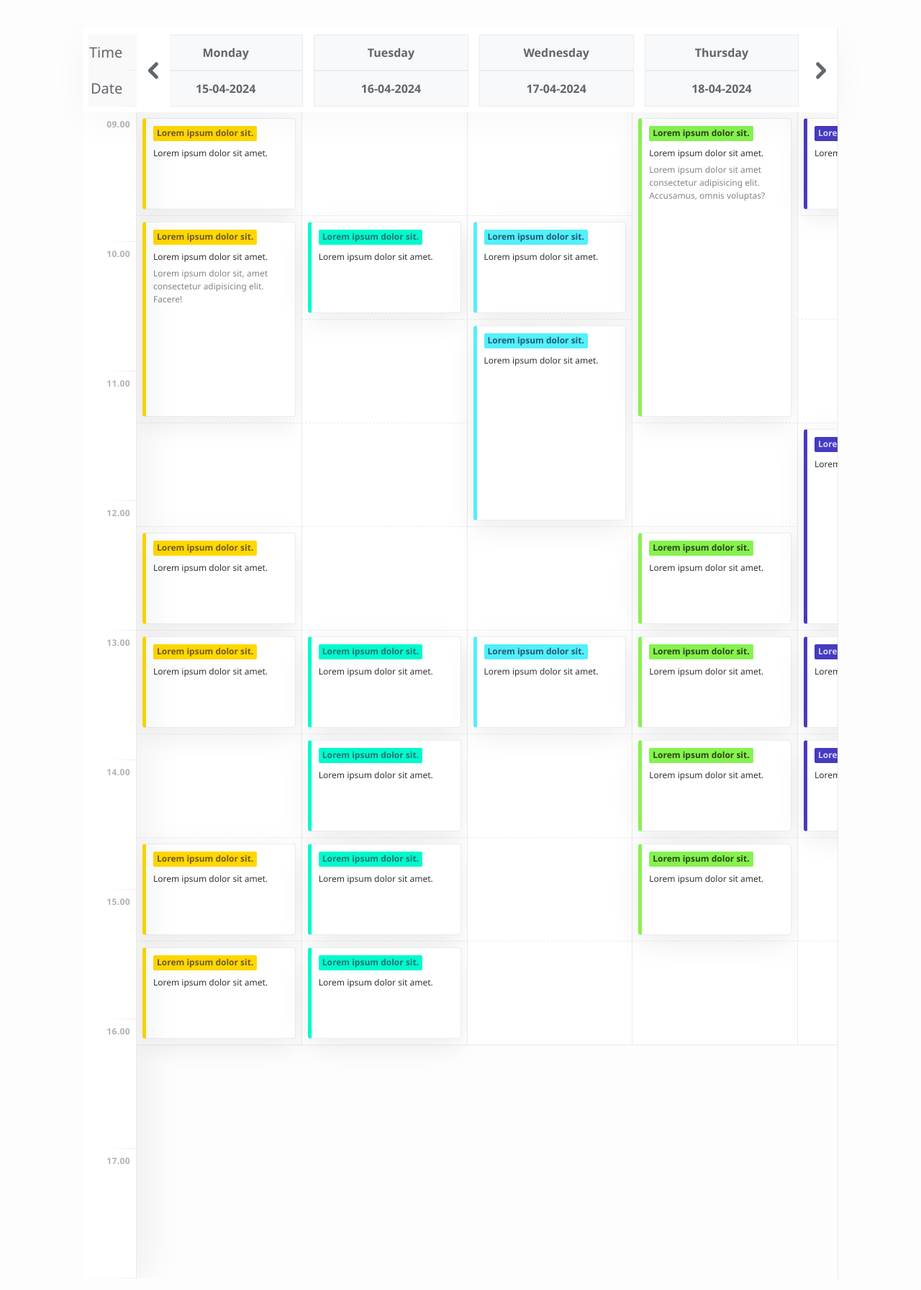
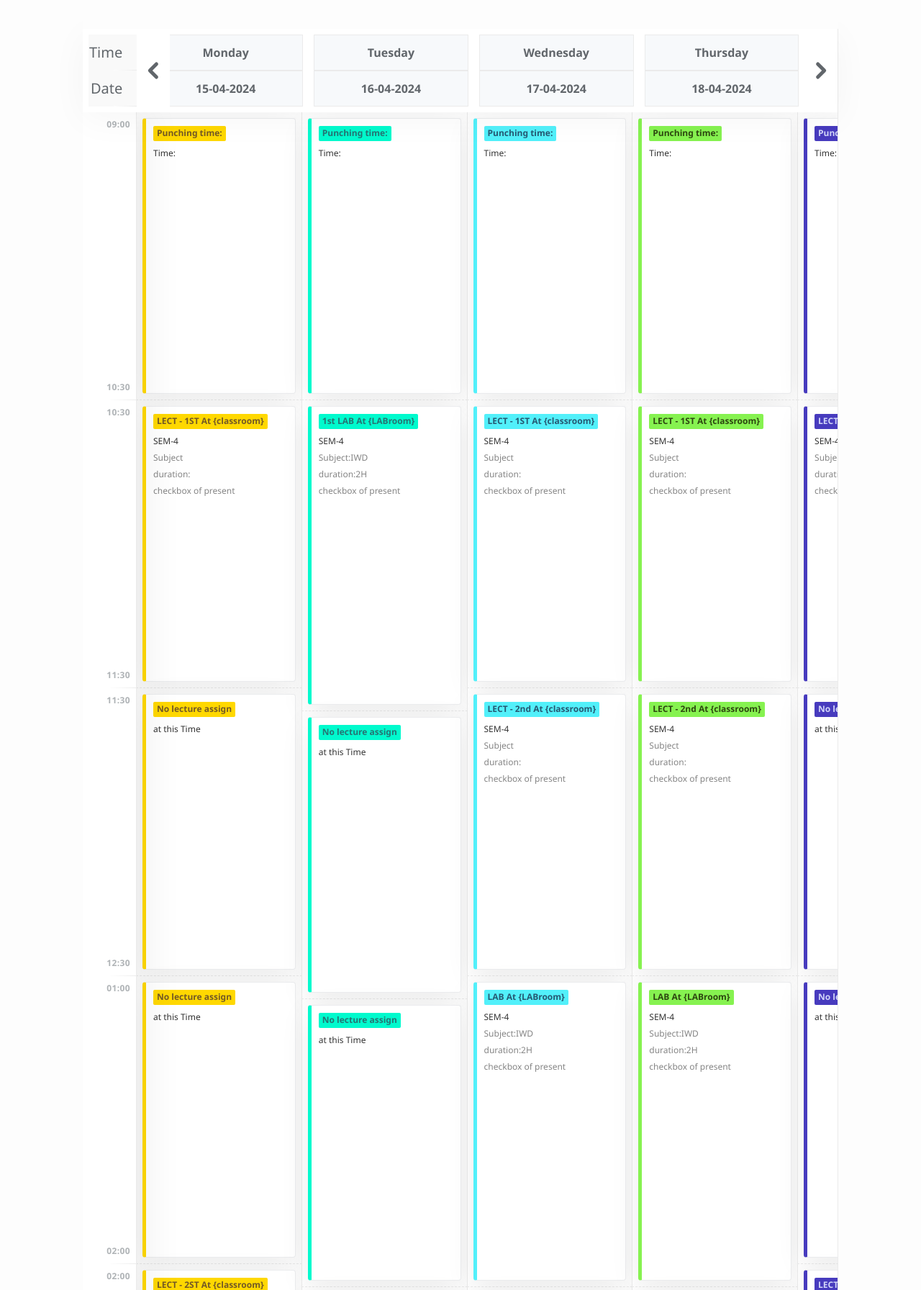
Before and after one commit to Dhruvil-prajapati-19/FacultyAttendanceSystem, a Django app: page /index/ in a window 1280 px wide. Shown: the part 371-2163 px from the top of the page at 72% size. Run offline with Django 5.2, Linux system fonts and the light colour scheme; some libraries are stand-ins or nearby versions.

Commit message:
add static timetable at index.html

```diff
--- a/static/css/styles.css
+++ b/static/css/styles.css
@@ -151,7 +151,7 @@ time {
   border: 1px solid #ebebeb;
   border-top: 0;
   background: var(--body-bg);
-  height: 9em;
+  height: 400px;
   padding: 1em;
   display: flex;
   flex-direction: column;
@@ -185,12 +185,7 @@ time {
   background: linear-gradient(to left, var(--bd-color), var(--body-bg));
 }
 
-.double {
-  height: 18em;
-}
-.treble {
-  height: 27em;
-}
+
 
 .details {
   border-radius: 4px;
--- a/templates/index.html
+++ b/templates/index.html
@@ -17,6 +17,14 @@
   <link rel="stylesheet" href="{% static 'css/result.css' %}">
   <link href="{% static 'css/styles.css' %}" rel="stylesheet">
   <title>Result</title>
+  <style>
+    .double {
+  height: 20em;
+}
+.treble {
+  height: 27em;
+}
+  </style>
 </head>
 <body>
   <form method="GET" action="{% url 'calendar' %}">
@@ -95,249 +103,412 @@
       <div class="tracks syncscroll" name="myElements">
         <div class="track time">
           <div class="entry">
-            <time>09.00</time>
+            <time>09:00</time>
+            <time>10:30</time>
           </div>
           <div class="entry">
-            <time>10.00</time>
+            <time>10:30</time>
+            <time>11:30</time>
           </div>
           <div class="entry">
-            <time>11.00</time>
+            <time>11:30</time>
+            <time>12:30</time>
           </div>
           <div class="entry">
-            <time>12.00</time>
+            <time>01:00</time>
+            <time>02:00</time>
           </div>
           <div class="entry">
-            <time>13.00</time>
+            <time>02:00</time>
+            <time>03:00</time>
           </div>
           <div class="entry">
-            <time>14.00</time>
+            <time>03:10</time>
+            <time>04:10</time>
           </div>
           <div class="entry">
-            <time>15.00</time>
+            <time>04:10</time>
+            <time>05:10</time>
           </div>
           <div class="entry">
-            <time>16.00</time>
+            <time>05:10</time>
+            <time>06:10</time>
           </div>
           <div class="entry">
-            <time>17.00</time>
           </div>
         </div>
+  <!--Monday-->
         <div class="track yellow">
           <div class="entry">
             <div class="details">
-              <h3>Lorem ipsum dolor sit.</h3>
-              <p>Lorem ipsum dolor sit amet.</p>
+              <h3>Punching time:</h3>
+              <p>Time:</p>
             </div>
           </div>
-          <div class="entry double">
+
+          <div class="entry">
             <div class="details">
-              <h3>Lorem ipsum dolor sit.</h3>
-              <p>Lorem ipsum dolor sit amet.</p>
-              <p>Lorem ipsum dolor sit, amet consectetur adipisicing elit. Facere!</p>
+              <h3>LECT - 1ST At {classroom}</h3>
+              <p>SEM-4</p>
+              <p>Subject</p>
+              <p>duration:</p>
+              <p>checkbox of present</p>
             </div>
           </div>
+
+          <div class="entry">
+            <div class="details">
+            <h3>No lecture assign</h3>
+            <p>at this Time</p>
+            </div>
+          </div>
+
+          <div class="entry">
+            <div class="details">
+              <h3>No lecture assign</h3>
+              <p>at this Time</p>
+              </div>
+          </div>
+
+          <div class="entry">
+            <div class="details">
+              <h3>LECT - 2ST At {classroom}</h3>
+              <p>SEM-4</p>
+              <p>Subject</p>
+              <p>duration:</p>
+              <p>checkbox of present</p>
+            </div>
+          </div>
+
+          <div class="entry treble">
+            <div class="details">
+              <h3>1st LAB  At {LABroom}</h3>
+              <p>SEM-4</p>
+              <p>Subject:IWD</p>
+              <p>duration:2H</p>
+              <p>checkbox of present</p>
+            </div>
+          </div>
+
+          <div class="entry">
+            <div class="details">
+              <h3>Punching out</h3>
+              <p>Time</p>
+            </div>
+          </div>
+
           <div class="entry">
           </div>
+
+        </div>
+
+        <!--TUESDAY-->
+        <div class="track turq">
           <div class="entry">
             <div class="details">
-              <h3>Lorem ipsum dolor sit.</h3>
-              <p>Lorem ipsum dolor sit amet.</p>
+              <h3>Punching time:</h3>
+              <p>Time:</p>
+            </div>
+          </div>
+
+          <div class="entry treble">
+            <div class="details">
+              <h3> 1st LAB  At {LABroom}</h3>
+              <p>SEM-4</p>
+              <p>Subject:IWD</p>
+              <p>duration:2H</p>
+              <p>checkbox of present</p>
+            </div>
+          </div>
+
+          <div class="entry">
+            <div class="details">
+              <h3>No lecture assign</h3>
+              <p>at this Time</p>
+              </div>
+          </div>
+
+          <div class="entry">
+            <div class="details">
+              <h3>No lecture assign</h3>
+              <p>at this Time</p>
+              </div>
+          </div>
+
+          <div class="entry">
+          <div class="details">
+              <h3>LECT - 2nd At {classroom}</h3>
+              <p>SEM-4</p>
+              <p>Subject</p>
+              <p>duration:</p>
+              <p>checkbox of present</p>
+            </div>
+          </div>
+
+          <div class="entry">
+            <div class="details">
+              <h3>LECT - 3ed At {classroom}</h3>
+              <p>SEM-4</p>
+              <p>Subject</p>
+              <p>duration:</p>
+              <p>checkbox of present</p>
+            </div>
+          </div>
+
+          <div class="entry">
+            <div class="details">
+              <h3>Punching out time:</h3>
+              <p>Time:</p>
+            </div>
+          </div>
+
+      <!--Wednesday-->
+        </div>
+        <div class="track blue">
+
+          <div class="entry">
+            <div class="details">
+              <h3>Punching time:</h3>
+              <p>Time:</p>
+            </div>
+          </div>
+
+          <div class="entry">
+            <div class="details">
+              <h3>LECT - 1ST At {classroom}</h3>
+              <p>SEM-4</p>
+              <p>Subject</p>
+              <p>duration:</p>
+              <p>checkbox of present</p>
+            </div>
+          </div>
+
+          <div class="entry">
+            <div class="details">
+              <h3>LECT - 2nd At {classroom}</h3>
+              <p>SEM-4</p>
+              <p>Subject</p>
+              <p>duration:</p>
+              <p>checkbox of present</p>
+            </div>
+          </div>
+
+          <div class="entry treble">
+            <div class="details">
+              <h3>LAB  At {LABroom}</h3>
+              <p>SEM-4</p>
+              <p>Subject:IWD</p>
+              <p>duration:2H</p>
+              <p>checkbox of present</p>
+            </div>
+          </div>
+
+             <div class="entry treble">
+            <div class="details">
+              <h3>LAB  At {LABroom}</h3>
+              <p>SEM-4</p>
+              <p>Subject:IWD</p>
+              <p>duration:2H</p>
+              <p>checkbox of present</p>
+            </div>
+          </div>
+
+          <div class="entry">
+            <div class="details">
+              <h3>Punching out time:</h3>
+              <p>Time:</p>
+            </div>
+          </div>
+
+        </div>
+
+      <!--thursday-->
+        <div class="track green">
+
+          <div class="entry">
+            <div class="details">
+              <h3>Punching time:</h3>
+              <p>Time:</p>
+            </div>
+          </div>
+
+          <div class="entry">
+            <div class="details">
+              <h3>LECT - 1ST At {classroom}</h3>
+              <p>SEM-4</p>
+              <p>Subject</p>
+              <p>duration:</p>
+              <p>checkbox of present</p>
+            </div>
+          </div>
+
+          <div class="entry">
+            <div class="details">
+              <h3>LECT - 2nd At {classroom}</h3>
+              <p>SEM-4</p>
+              <p>Subject</p>
+              <p>duration:</p>
+              <p>checkbox of present</p>
+            </div>
+          </div>
+
+          <div class="entry treble">
+            <div class="details">
+              <h3>LAB  At {LABroom}</h3>
+              <p>SEM-4</p>
+              <p>Subject:IWD</p>
+              <p>duration:2H</p>
+              <p>checkbox of present</p>
+            </div>
+          </div>
+
+             <div class="entry treble">
+            <div class="details">
+              <h3>LAB  At {LABroom}</h3>
+              <p>SEM-4</p>
+              <p>Subject:IWD</p>
+              <p>duration:2H</p>
+              <p>checkbox of present</p>
+            </div>
+          </div>
+
+          <div class="entry">
+            <div class="details">
+              <h3>Punching out time:</h3>
+              <p>Time:</p>
+            </div>
+          </div>
+
+        </div>
+      <!--friday-->
+        <div class="track purple">
+
+          <div class="entry">
+            <div class="details">
+              <h3>Punching time:</h3>
+              <p>Time:</p>
+            </div>
+          </div>
+
+          <div class="entry">
+            <div class="details">
+              <h3>LECT - 1ST At {classroom}</h3>
+              <p>SEM-4</p>
+              <p>Subject</p>
+              <p>duration:</p>
+              <p>checkbox of present</p>
+            </div>
+          </div>
+
+          <div class="entry">
+            <div class="details">
+            <h3>No lecture assign</h3>
+            <p>at this Time</p>
+            </div>
+          </div>
+
+          <div class="entry">
+            <div class="details">
+              <h3>No lecture assign</h3>
+              <p>at this Time</p>
+              </div>
+          </div>
+
+          <div class="entry">
+            <div class="details">
+              <h3>LECT - 2ST At {classroom}</h3>
+              <p>SEM-4</p>
+              <p>Subject</p>
+              <p>duration:</p>
+              <p>checkbox of present</p>
+            </div>
+          </div>
+
+          <div class="entry treble">
+            <div class="details">
+              <h3>1st LAB  At {LABroom}</h3>
+              <p>SEM-4</p>
+              <p>Subject:IWD</p>
+              <p>duration:2H</p>
+              <p>checkbox of present</p>
+            </div>
+          </div>
+
+          <div class="entry">
+            <div class="details">
+              <h3>Punching out</h3>
+              <p>Time</p>
+            </div>
+          </div>
+
+          <div class="entry">
+          </div>
+
+        </div>
+
+        <!--Saturday-->
+        <div class="track gray">
+
+          <div class="entry">
+            <div class="details">
+              <h3>Punching time:</h3>
+              <p>Time:</p>
             </div>
           </div>
           <div class="entry">
             <div class="details">
-              <h3>Lorem ipsum dolor sit.</h3>
-              <p>Lorem ipsum dolor sit amet.</p>
-            </div>
-          </div>
-          <div class="entry">
-          </div>
-          <div class="entry">
-            <div class="details">
-              <h3>Lorem ipsum dolor sit.</h3>
-              <p>Lorem ipsum dolor sit amet.</p>
+              <h3>No lecture assign</h3>
+              <p>at this Time</p>
               </div>
           </div>
           <div class="entry">
             <div class="details">
-              <h3>Lorem ipsum dolor sit.</h3>
-              <p>Lorem ipsum dolor sit amet.</p>
+              <h3>No lecture assign</h3>
+              <p>at this Time</p>
               </div>
           </div>
-        </div>
-        <div class="track turq">
-          <div class="entry">
-          </div>
+
           <div class="entry">
             <div class="details">
-              <h3>Lorem ipsum dolor sit.</h3>
-              <p>Lorem ipsum dolor sit amet.</p>
+              <h3>No lecture assign</h3>
+              <p>at this Time</p>
               </div>
           </div>
-          <div class="entry">
-          </div>
-          <div class="entry">
-          </div>
-          <div class="entry">
-          </div>
+
           <div class="entry">
             <div class="details">
-              <h3>Lorem ipsum dolor sit.</h3>
-              <p>Lorem ipsum dolor sit amet.</p>
+              <h3>No lecture assign</h3>
+              <p>at this Time</p>
               </div>
           </div>
           <div class="entry">
             <div class="details">
-              <h3>Lorem ipsum dolor sit.</h3>
-              <p>Lorem ipsum dolor sit amet.</p>
+              <h3>No lecture assign</h3>
+              <p>at this Time</p>
               </div>
           </div>
           <div class="entry">
             <div class="details">
-              <h3>Lorem ipsum dolor sit.</h3>
-              <p>Lorem ipsum dolor sit amet.</p>
+              <h3>No lecture assign</h3>
+              <p>at this Time</p>
               </div>
           </div>
-          <div class="entry">
-            <div class="details">
-              <h3>Lorem ipsum dolor sit.</h3>
-              <p>Lorem ipsum dolor sit amet.</p>
-            </div>
-          </div>
-        </div>
-        <div class="track blue">
-
-          <div class="entry">
-          </div>
-          <div class="entry">
-            <div class="details">
-              <h3>Lorem ipsum dolor sit.</h3>
-              <p>Lorem ipsum dolor sit amet.</p>
-            </div>
-          </div>
-          <div class="entry double">
-            <div class="details">
-              <h3>Lorem ipsum dolor sit.</h3>
-              <p>Lorem ipsum dolor sit amet.</p>
-            </div>
-          </div>
-          <div class="entry">
-          </div>
-          <div class="entry">
-            <div class="details">
-              <h3>Lorem ipsum dolor sit.</h3>
-              <p>Lorem ipsum dolor sit amet.</p>
-            </div>
-          </div>
-          <div class="entry">
-          </div>
-          <div class="entry">
-          </div>
-          <div class="entry">
-          </div>
-        </div>
-        <div class="track green">
-          <div class="entry treble">
-            <div class="details">
-              <h3>Lorem ipsum dolor sit.</h3>
-              <p>Lorem ipsum dolor sit amet.</p>
-              <p>Lorem ipsum dolor sit amet consectetur adipisicing elit. Accusamus, omnis voluptas?</p>
-            </div>
-          </div>
-          <div class="entry">
-          </div>
-          <div class="entry">
-            <div class="details">
-              <h3>Lorem ipsum dolor sit.</h3>
-              <p>Lorem ipsum dolor sit amet.</p>
-            </div>
-          </div>
-          <div class="entry">
-            <div class="details">
-              <h3>Lorem ipsum dolor sit.</h3>
-              <p>Lorem ipsum dolor sit amet.</p>
-            </div>
-          </div>
-          <div class="entry">
-            <div class="details">
-              <h3>Lorem ipsum dolor sit.</h3>
-              <p>Lorem ipsum dolor sit amet.</p>
-            </div>
-          </div>
-          <div class="entry">
-            <div class="details">
-              <h3>Lorem ipsum dolor sit.</h3>
-              <p>Lorem ipsum dolor sit amet.</p>
-            </div>
-          </div>
-          <div class="entry">
-          </div>
-        </div>
-        <div class="track purple">
 
           <div class="entry">
             <div class="details">
-              <h3>Lorem ipsum dolor sit.</h3>
-              <p>Lorem ipsum dolor sit amet.</p>
+              <h3>Punching out time:</h3>
+              <p>Time:</p>
               </div>
           </div>
-          <div class="entry">
-          </div>
-          <div class="entry">
-          </div>
-          <div class="entry double">
-            <div class="details">
-              <h3>Lorem ipsum dolor sit.</h3>
-              <p>Lorem ipsum dolor sit amet.</p>
-            </div>
-          </div>
-          <div class="entry">
-            <div class="details">
-              <h3>Lorem ipsum dolor sit.</h3>
-              <p>Lorem ipsum dolor sit amet.</p>
-            </div>
-          </div>
-          <div class="entry">
-            <div class="details">
-              <h3>Lorem ipsum dolor sit.</h3>
-              <p>Lorem ipsum dolor sit amet.</p>
-            </div>
-          </div>
-          <div class="entry">
-          </div>
-          <div class="entry">
-          </div>
+
         </div>
         <div class="track gray">
-
-          <div class="entry">
-          </div>
-          <div class="entry">
-            <div class="details">
-              <h3>Lorem ipsum dolor sit.</h3>
-              <p>Lorem ipsum dolor sit amet.</p>
-            </div>
-          </div>
-          <div class="entry">
-          </div>
-          <div class="entry">
-          </div>
-          <div class="entry treble">
-            <div class="details">
-              <h3>Lorem ipsum dolor sit.</h3>
-              <p>Lorem ipsum dolor sit amet.</p>
-            </div>
-          </div>
-          <div class="entry">
-          </div>
-          <div class="entry">
-          </div>
-        </div>
         <div class="track">
 
           <div class="entry">
+            <div class="details">
+            <h2 >holiday</h2>
           </div>
-          <div class="entry">
         </div>
           <div class="entry">
           </div>
@@ -357,6 +528,7 @@
       </div>
     </div>
     </div>
+  </div>
   <div id="top-of-site-pixel-anchor"></div>
 </body>
 <script src="{%static 'js/index.js'%}"></script>
```
Lines whose indentation alone changed are shown as unchanged.
